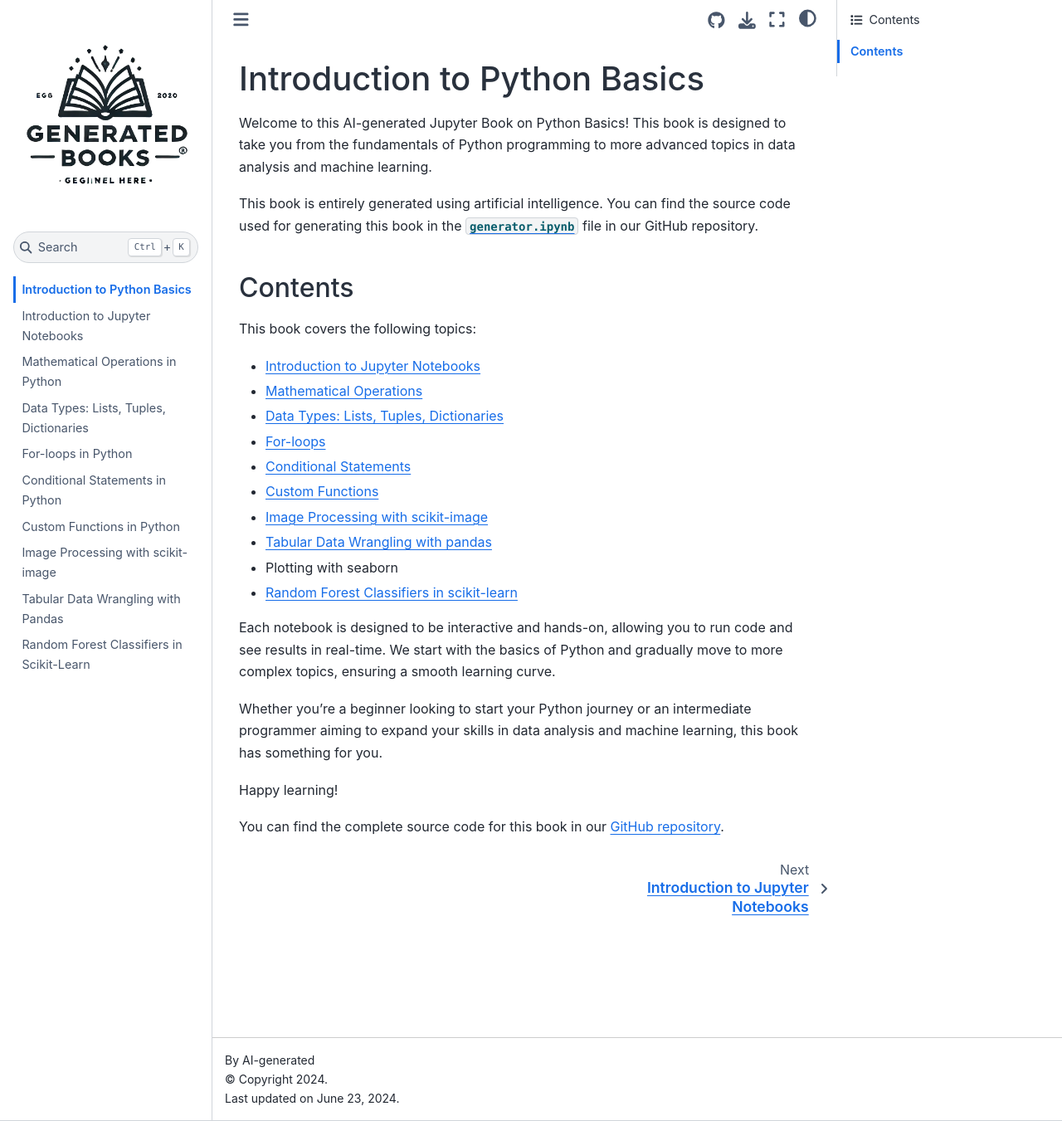
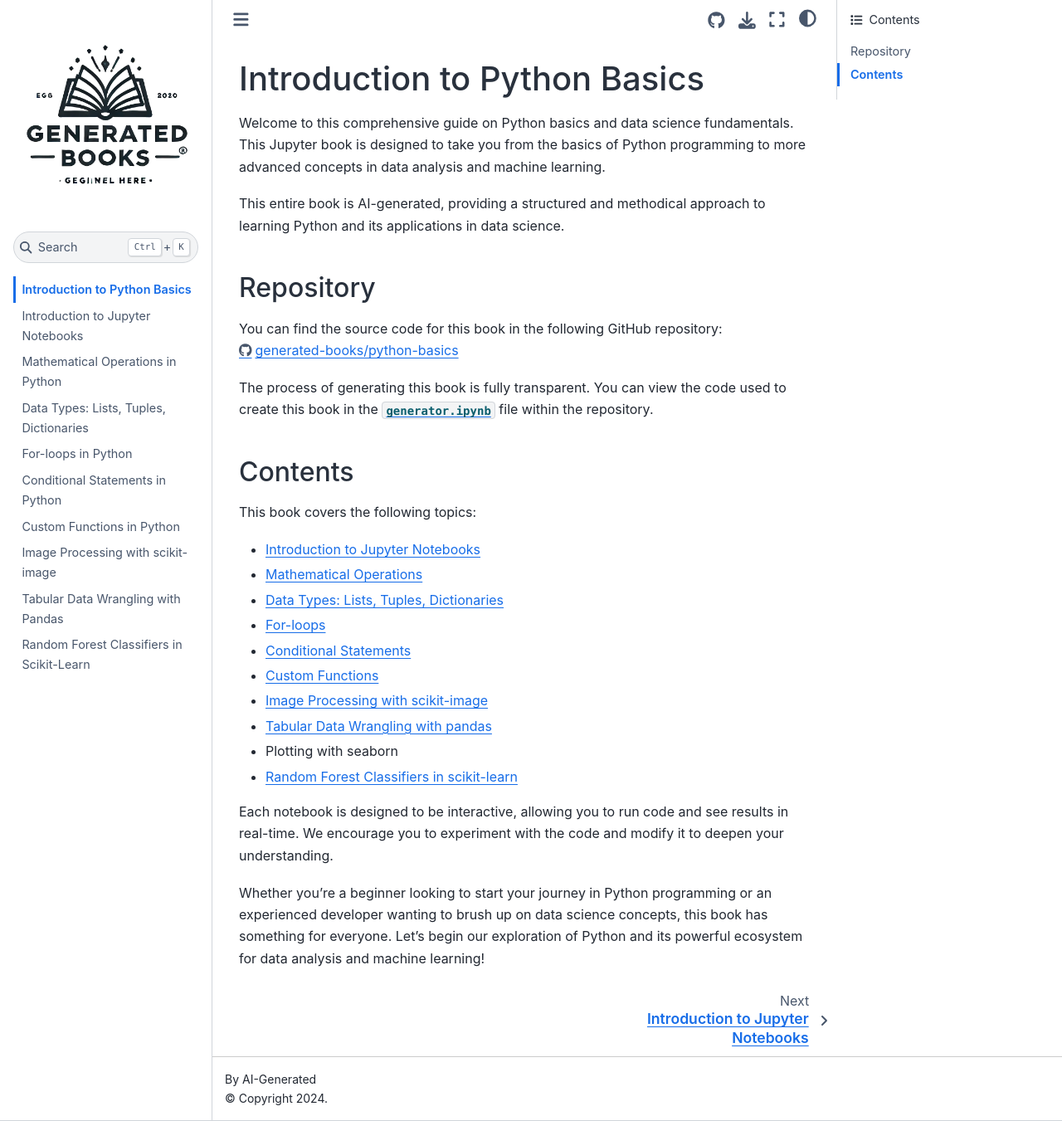
Before and after one commit to generated-books/python-basics, a Jupyter Book: the page built from docs/intro.md, in a window 1280 px wide and 1351 px high. Shown: the whole window at 83% size. Built offline with Jupyter Book 1.0.4 settings and Sphinx 7.4.7 and the Sphinx Book theme 1.1.4, drawn with Linux system fonts in a browser that asks for light colours; pages that are not in the unit, such as notebooks, are missing from menus.

Commit message:
clean rebuilt of the entire book

```diff
--- a/docs/_config.yml
+++ b/docs/_config.yml
@@ -1,33 +1,30 @@
 # Book settings
-title: Python Basics
-author: AI-generated
+title: Python Basics and Data Science Fundamentals
+author: AI-Generated
 logo: ../icon.png
 copyright: "2024"
-only_build_toc_files: true
-
-# Execution settings
 execute:
   execute_notebooks: force
 
-# HTML-specific settings
+# Information about where the book exists on the web
+repository:
+  url: https://github.com/generated-books/python-basics
+  path_to_book: docs
+
+# Add GitHub buttons to your book
 html:
   use_issues_button: true
   use_repository_button: true
 
+# LaTeX settings
+latex:
+  latex_documents:
+    targetname: book.tex
+
 # Launch button settings
-repository:
-  url: https://github.com/generated-books/python-basics
-  branch: main
+launch_buttons:
+  notebook_interface: jupyterlab
+  binderhub_url: ""
 
-# Advanced and power-user settings
-sphinx:
-  config:
-    html_last_updated_fmt: "%B %d, %Y"
-
-parse:
-  myst_enable_extensions:
-    - colon_fence
-    - dollarmath
-    - linkify
-    - substitution
-    - tasklist
+# Date of last update
+last_updated: "June 23, 2024"
--- a/docs/intro.md
+++ b/docs/intro.md
@@ -1,8 +1,15 @@
 # Introduction to Python Basics
 
-Welcome to this AI-generated Jupyter Book on Python Basics! This book is designed to take you from the fundamentals of Python programming to more advanced topics in data analysis and machine learning.
+Welcome to this comprehensive guide on Python basics and data science fundamentals. This Jupyter book is designed to take you from the basics of Python programming to more advanced concepts in data analysis and machine learning.
 
-This book is entirely generated using artificial intelligence. You can find the source code used for generating this book in the [`generator.ipynb`](https://github.com/generated-books/python-basics/blob/main/generator.ipynb) file in our GitHub repository.
+This entire book is AI-generated, providing a structured and methodical approach to learning Python and its applications in data science.
+
+## Repository
+
+You can find the source code for this book in the following GitHub repository:
+[https://github.com/generated-books/python-basics](https://github.com/generated-books/python-basics)
+
+The process of generating this book is fully transparent. You can view the code used to create this book in the [`generator.ipynb`](https://github.com/generated-books/python-basics/blob/main/generator.ipynb) file within the repository.
 
 ## Contents
 
@@ -19,10 +26,6 @@ This book covers the following topics:
 * [Plotting with seaborn](09_plotting_with_seaborn.ipynb)
 * [Random Forest Classifiers in scikit-learn](10_random_forest_classifiers_scikit_learn.ipynb)
 
-Each notebook is designed to be interactive and hands-on, allowing you to run code and see results in real-time. We start with the basics of Python and gradually move to more complex topics, ensuring a smooth learning curve.
+Each notebook is designed to be interactive, allowing you to run code and see results in real-time. We encourage you to experiment with the code and modify it to deepen your understanding.
 
-Whether you're a beginner looking to start your Python journey or an intermediate programmer aiming to expand your skills in data analysis and machine learning, this book has something for you.
-
-Happy learning!
-
-You can find the complete source code for this book in our [GitHub repository](https://github.com/generated-books/python-basics).
+Whether you're a beginner looking to start your journey in Python programming or an experienced developer wanting to brush up on data science concepts, this book has something for everyone. Let's begin our exploration of Python and its powerful ecosystem for data analysis and machine learning!
--- a/docs/requirements.txt
+++ b/docs/requirements.txt
@@ -5,6 +5,3 @@ pandas
 seaborn
 matplotlib
 scikit-learn
-ipython
-jupyter
-notebook
```
Also changed, not shown: readme.md (+8 -8 lines), docs/01_introduction_to_jupyter_notebooks.ipynb, docs/02_mathematical_operations.ipynb, docs/03_data_types_lists_tuples_dictionaries.ipynb, docs/04_for_loops.ipynb, docs/05_conditional_statements.ipynb, docs/06_custom_functions.ipynb, docs/07_image_processing_with_scikit_image.ipynb, docs/08_tabular_data_wrangling_with_pandas.ipynb, docs/09_plotting_with_seaborn.ipynb, docs/10_random_forest_classifiers_scikit_learn.ipynb, generator.ipynb, 1 other file.
